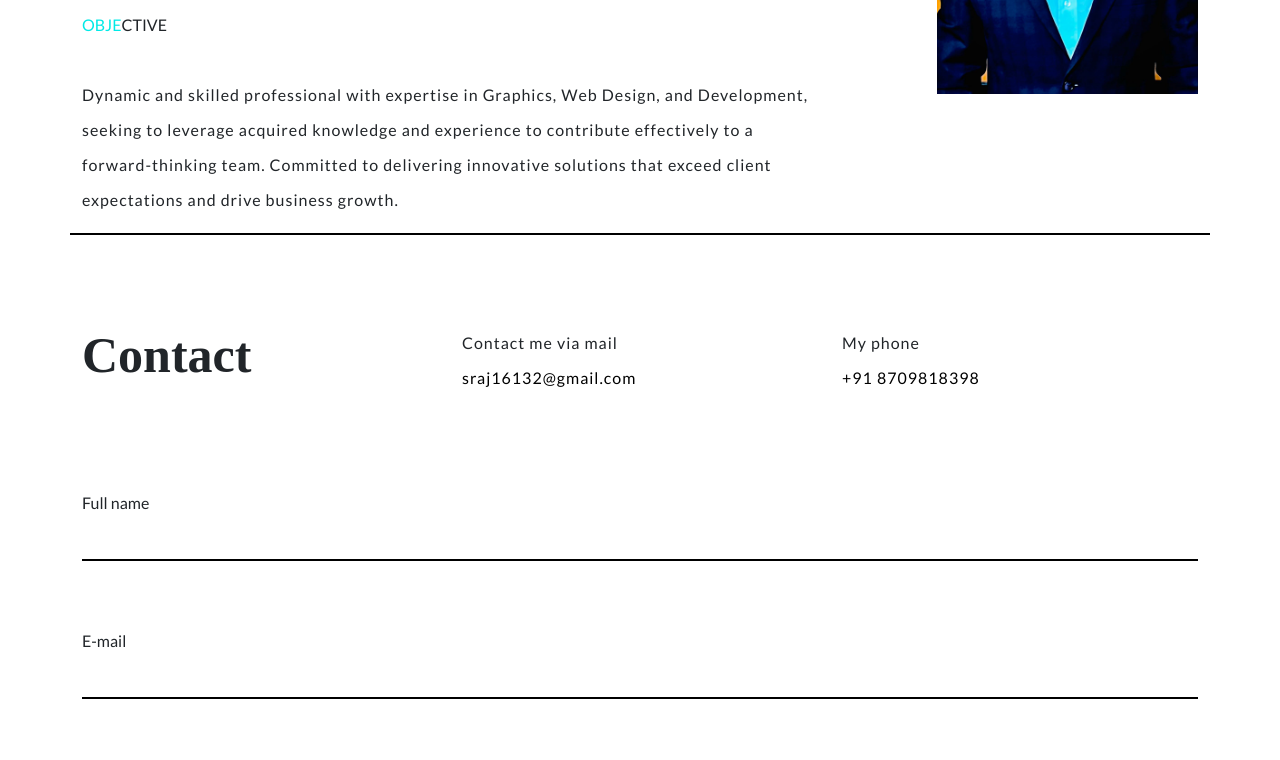
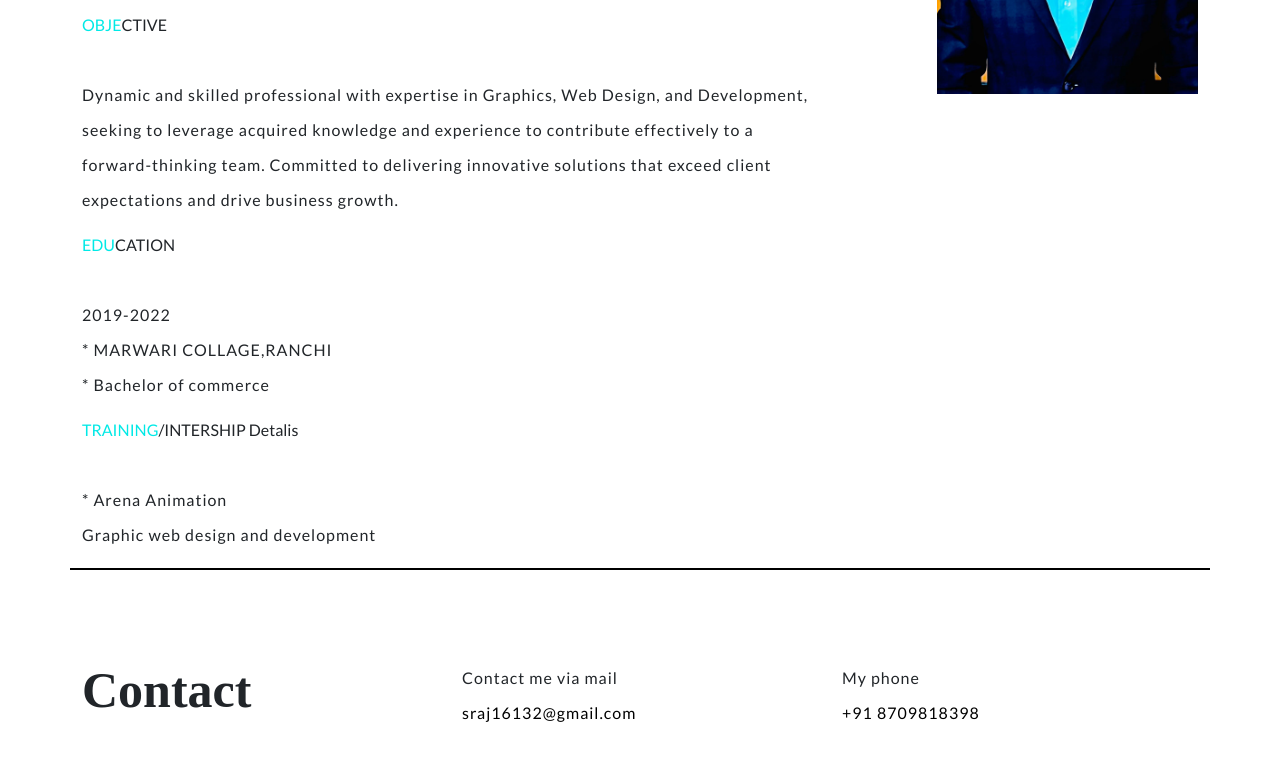
Before and after one commit to sanjayraj26/my-portfolio, a plain HTML site: page index.html in a window 1280 px wide. Shown: the part 3679-4439 px from the top of the page. Drawn offline with nearby package versions, Linux system fonts and the light colour scheme.

Commit message:
Update index.html

```diff
--- a/index.html
+++ b/index.html
@@ -455,7 +455,10 @@
                                 Development, seeking to leverage acquired knowledge and experience to
                                 contribute effectively to a forward-thinking team. Committed to delivering
                                 innovative solutions that exceed client expectations and drive business
-                                growth.</p>
+                                growth.</p> <span class="highlighted">EDU</span>CATION
+                                <p>2019-2022 <br>* MARWARI COLLAGE,RANCHI<br>* Bachelor of commerce</p>
+                                <span class="highlighted">TRAINING</span>/INTERSHIP Detalis
+                                <P>* Arena Animation<br>Graphic web design and development</P>
                         </div>
                         <div class="col-12 col-md-3">
                             <img class="img-fluid" src="img/me1.jpeg" alt="Team Work">
```
